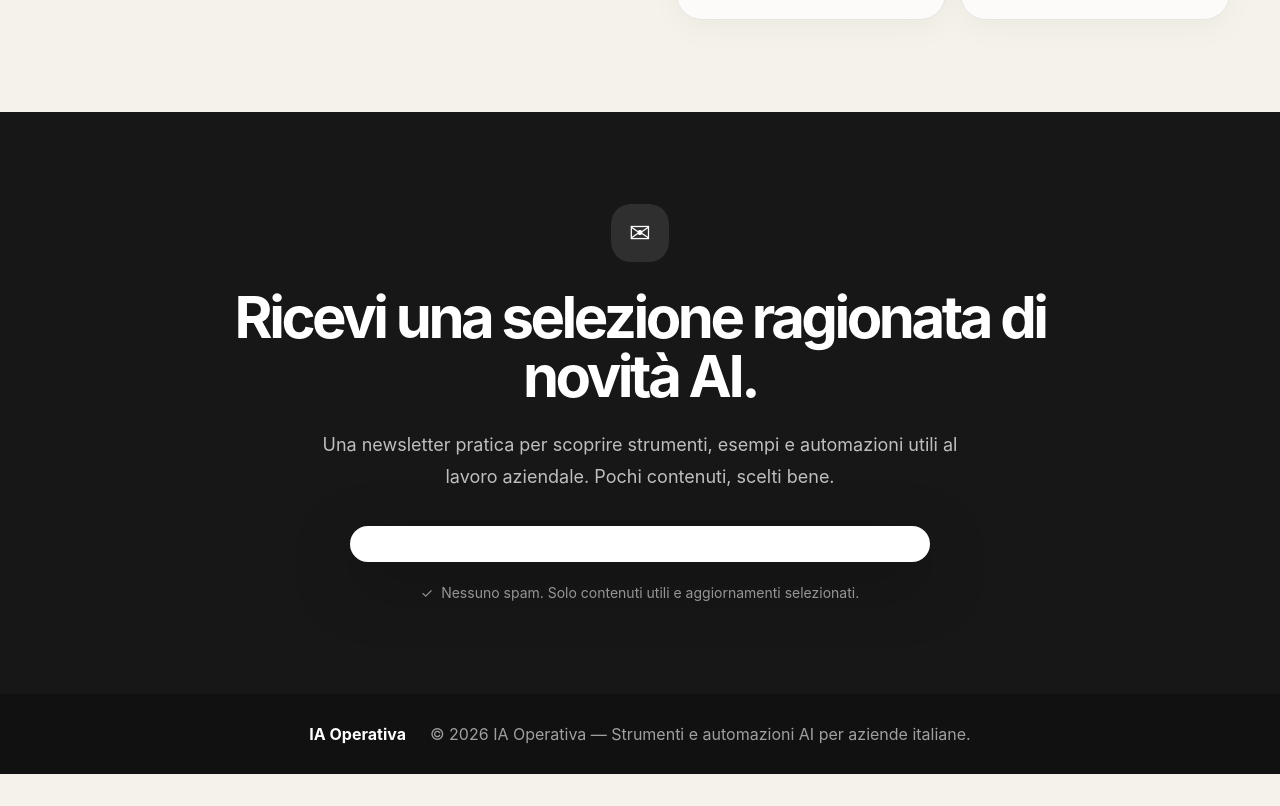
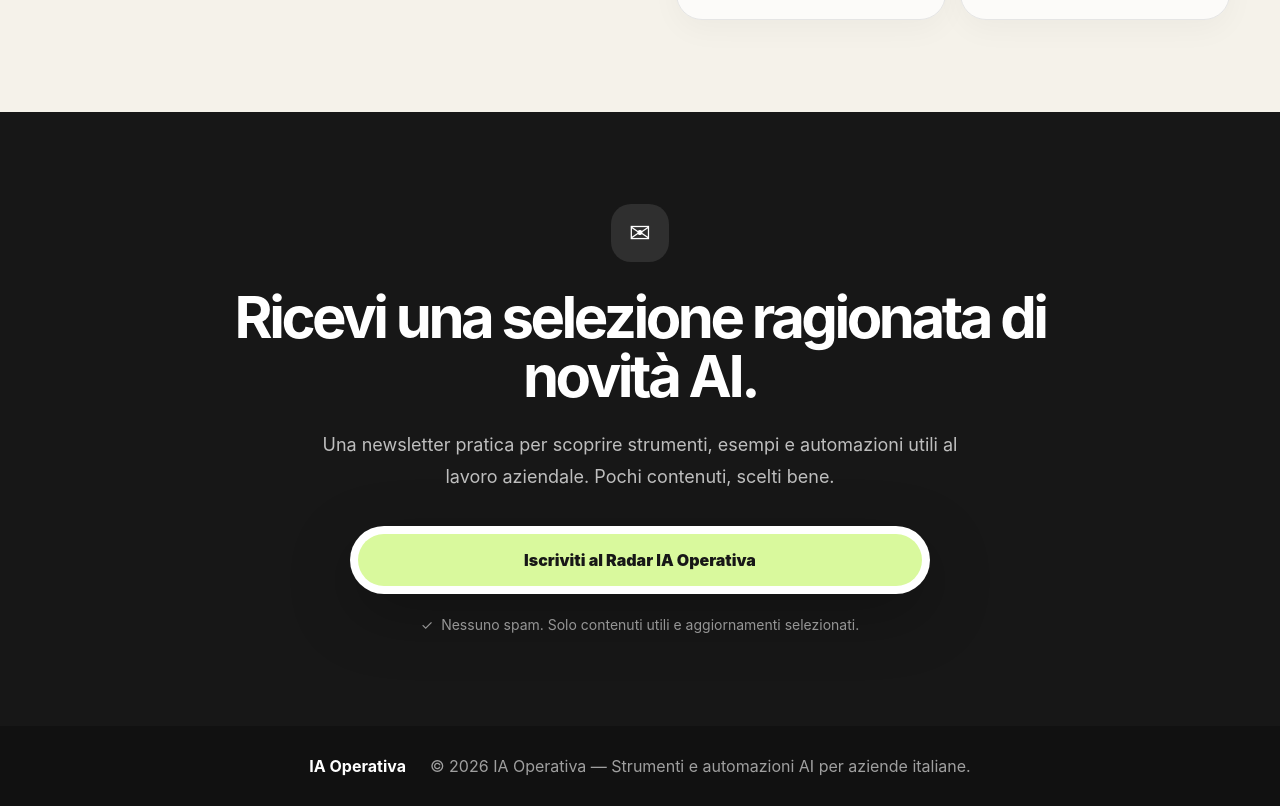
Before and after one commit to AndreaSalvatelli/ia-operativa, a React (Vite) app: page / in a window 1280 px wide. Shown: the part 2104-2910 px from the top of the page. Before the commit the page ends 2878 px from the top, so only its background shows below. Built offline with nearby package versions, Linux system fonts and the light colour scheme.

Commit message:
Update style.css

```diff
--- a/src/style.css
+++ b/src/style.css
@@ -598,3 +598,20 @@
     width: 100%;
   }
 }
+
+.tallyButton {
+  width: 100%;
+  min-height: 52px;
+  border-radius: 999px;
+  background: #d9f99d;
+  color: #171717;
+  font-weight: 900;
+  display: inline-flex;
+  align-items: center;
+  justify-content: center;
+  padding: 0 24px;
+}
+
+.tallyButton:hover {
+  background: #bef264;
+}
```
